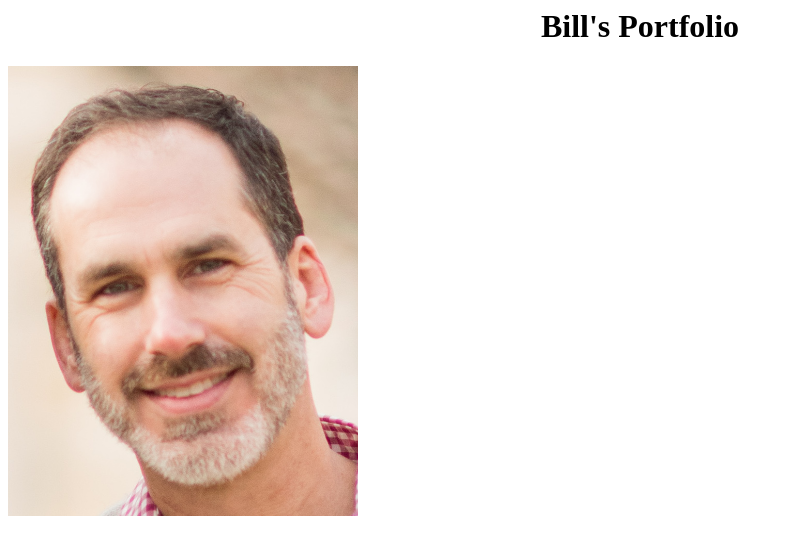
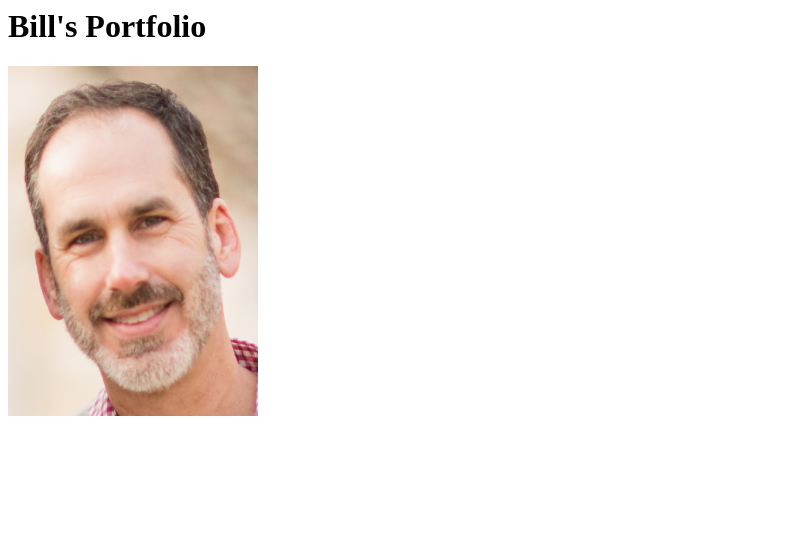
Before and after one commit to billmcconnell/billmcconnell.github.io, a plain HTML site: page index.html in a window 1280 px wide. Shown: the whole page, without its empty margins (0-793 px from the left). Drawn offline with Linux system fonts and the light colour scheme.

Commit message:
index chanages

```diff
--- a/index.html
+++ b/index.html
@@ -1,9 +1,18 @@
+<html lang="en">
+<head>
+    <meta charset="UTF-8">
+    <meta http-equiv="X-UA-Compatible" content="IE=edge">
+    <meta name="viewport" content="width=device-width, initial-scale=1.0">
+    <title>billmcconnell</title>
+</head>
+<body>
+
+</body>
+</html>
+
+
 <html>
-        <style>
-h1 {
- text-align:center
-}
-</style>
+
     <h1>Bill's Portfolio</h1>
-    <img src = "./billmcconnell.jpg" style="width:350px;height:450px;"/>
+    <img src = "./billmcconnell.jpg" style="width:250px;height:350px;"/>
 </html>
```
